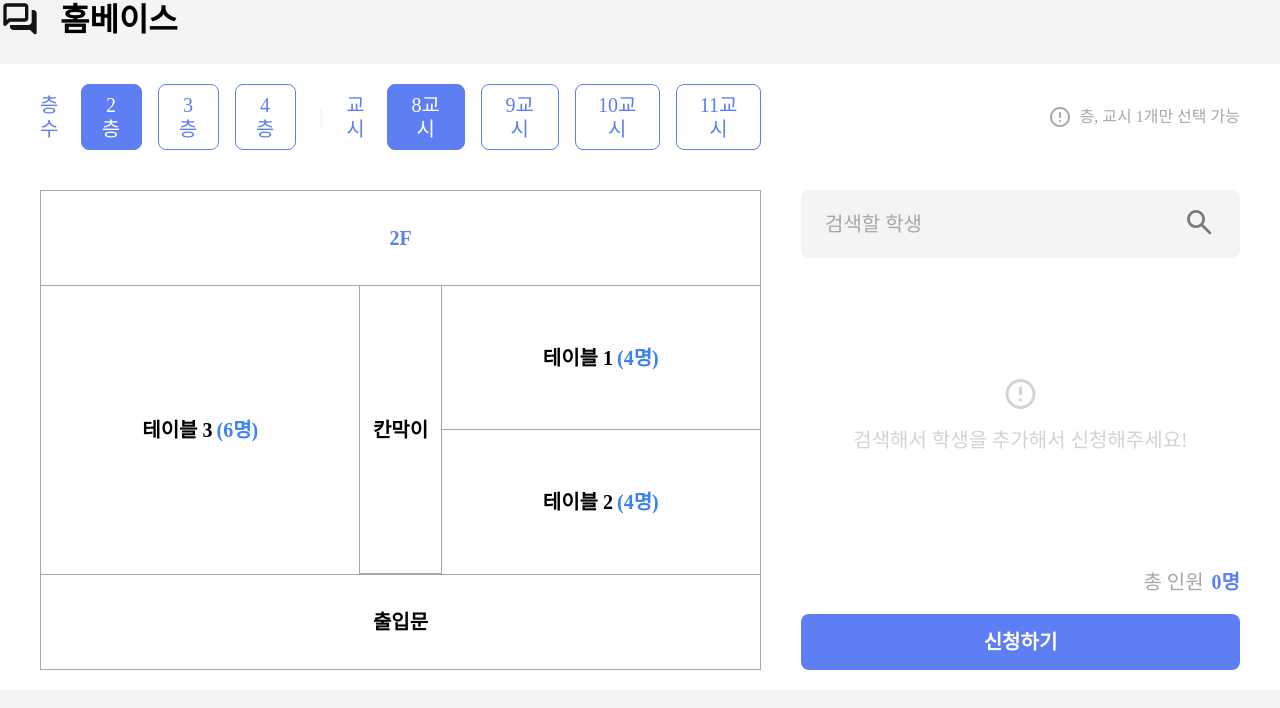
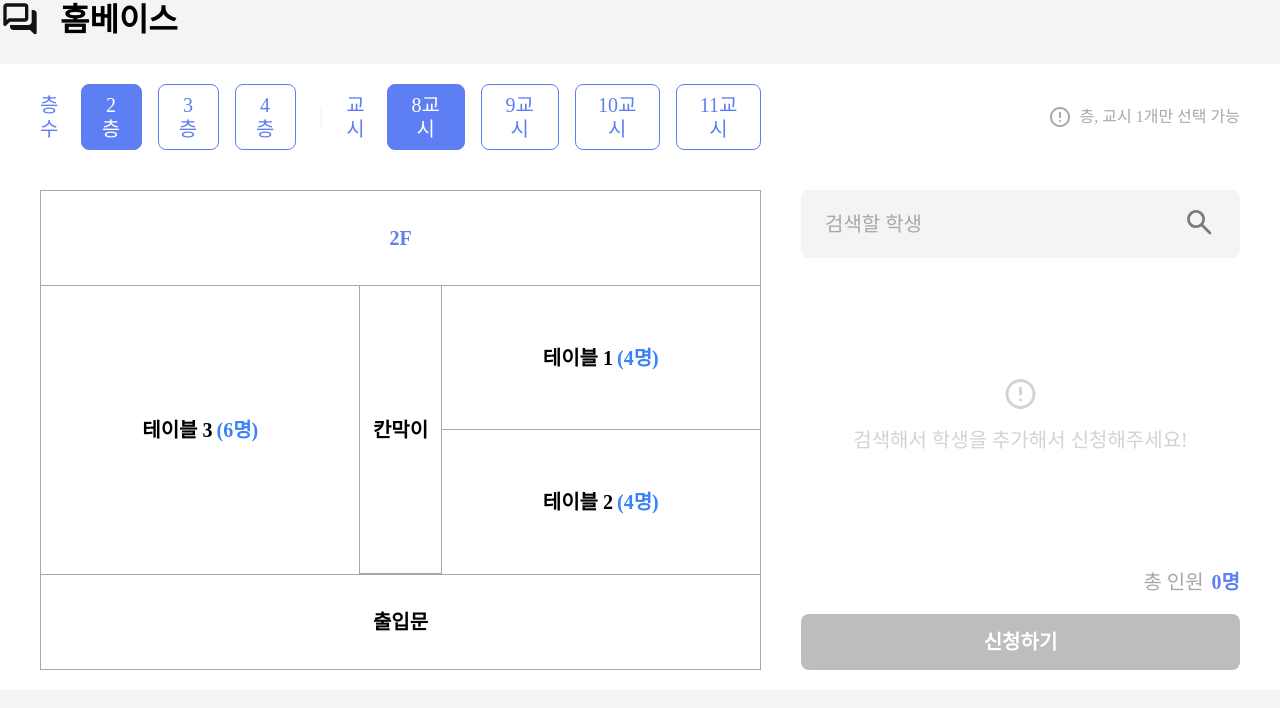
Before and after one commit to flooding-kr/flooding-frontend, a Next.js app: page /homebase in a window 1280 px wide. Shown: the top 708 px of the page. Built offline with nearby package versions, Linux system fonts and the light colour scheme.

Commit message:
✨ Add: Button disabled and apply

```diff
--- a/src/entities/homebase/store/useStore.tsx
+++ b/src/entities/homebase/store/useStore.tsx
@@ -15,8 +15,8 @@ interface Store {
 
 export const useStore = create<Store>(set => ({
   selectedStudents: [],
-  floor: null,
-  classTime: null,
+  floor: '2층',
+  classTime: '8교시',
   selectedTable: null,
   setSelectedTable: id => set({ selectedTable: id }),
   setSelectedStudents: students => set({ selectedStudents: students }),
--- a/src/entities/homebase/ui/StudentApplicationSection/index.tsx
+++ b/src/entities/homebase/ui/StudentApplicationSection/index.tsx
@@ -4,14 +4,28 @@ import { useStore } from '@/entities/homebase/store/useStore';
 import { Button } from '@/shared/ui';
 
 export default function StudentApplicationSection() {
-  const { selectedStudents } = useStore();
+  const { selectedStudents, floor, classTime, selectedTable } = useStore();
+
+  const isButtonDisabled =
+    !selectedStudents.length || !floor || !classTime || selectedTable === null;
+
+  const handleApplyClick = () => {
+    // eslint-disable-next-line no-console
+    console.log(`${floor} ${classTime} 테이블 ${selectedTable} `, selectedStudents);
+  };
+
   return (
     <div>
       <div className="flex gap-2 float-end mb-5">
         <p className="text-body2R text-gray-500">총 인원</p>
         <p className="text-body2B text-main-600">{selectedStudents.length}명</p>
       </div>
-      <Button type="button" text="신청하기" />
+      <Button
+        type="button"
+        text="신청하기"
+        onClick={handleApplyClick}
+        disabled={isButtonDisabled}
+      />
     </div>
   );
 }
```
